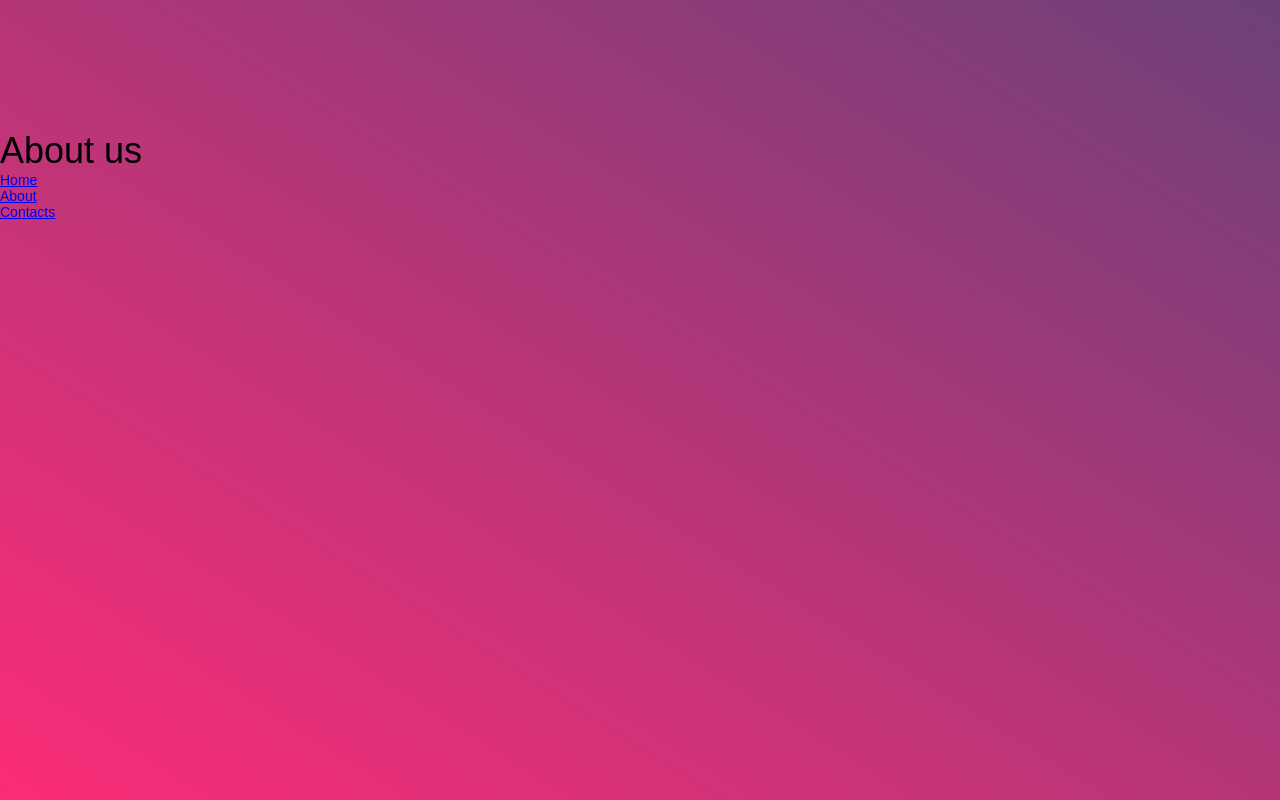
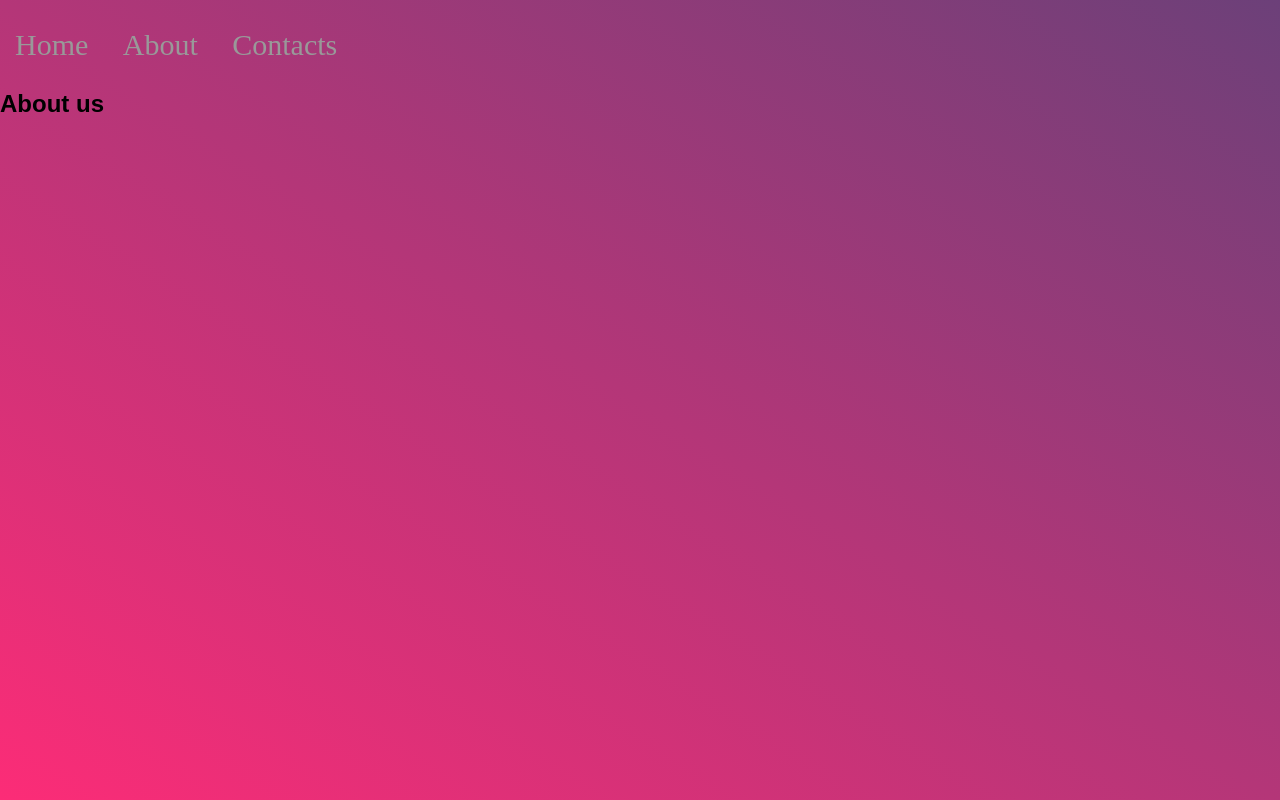
Before and after one commit to mjalal01/ServletsHandlingWithJDBC, a web app: page /About.html in a window 1280 px wide. Run offline with its HTML, style and script files only (its server is not run), Linux system fonts and the light colour scheme; data that the repository does not hold is empty.

Commit message:
Modifications done to Home, About, Contact pages

```diff
--- a/src/main/webapp/About.html
+++ b/src/main/webapp/About.html
@@ -9,30 +9,26 @@ and open the template in the editor.
         <title>About</title>
         <meta charset="UTF-8">
         <meta name="viewport" content="width=device-width, initial-scale=1.0">
-            <!-- Icons font CSS-->
-        <link href="vendor/mdi-font/css/material-design-iconic-font.min.css" rel="stylesheet" media="all">
-        <link href="vendor/font-awesome-4.7/css/font-awesome.min.css" rel="stylesheet" media="all">
-        <!-- Font special for pages-->
-
-        <!-- Vendor CSS-->
-        <link href="vendor/select2/select2Reg.min.css" rel="stylesheet" media="all">
-        <link href="vendor/datepicker/daterangepicker.css" rel="stylesheet" media="all">
 
         <!-- Main CSS-->
-        <link href="css/mainReg.css" rel="stylesheet" media="all">
+      <!--  <link href="css/mainReg.css" rel="stylesheet" media="all">-->
+
+      <link href="css/homePage.css" rel="stylesheet" type="text/css">
     </head>
     <body>
-        <div class="page-wrapper bg-gra-02 p-t-130 p-b-100 font-poppins">
-            <h1>About us</h1>
+        <div class=" limiter">
+            <div class="aboutPage bg-gra-02">
                 <header>
                         <nav>
                             <ul>
-                    <a href="Home.html"><li>Home</li></a>
-                    <a href="About.html"><li>About</li></a>
-                    <a href="Contact.html"><li>Contacts</li></a>
+                                <a href="Home.html"><li class="txt1">Home</li></a>
+                                <a href="About.html"><li class="txt1">About</li></a>
+                                <a href="Contact.html"><li class="txt1">Contacts</li></a>
                             </ul>
+                            <h1>About us</h1>
                         </nav>
                 </header>
             </div>
+        </div>
     </body>
 </html>
--- /dev/null
+++ b/src/main/webapp/css/homePage.css
@@ -0,0 +1,75 @@
+/*
+To change this license header, choose License Headers in Project Properties.
+To change this template file, choose Tools | Templates
+and open the template in the editor.
+*/
+/*
+    Created on : Jan 12, 2020, 6:46:24 PM
+    Author     : Incognito
+*/
+* {
+	margin: 0px;
+	padding: 0px;
+	box-sizing: border-box;
+}
+
+body, html {
+	height: 100%;
+	font-family: Poppins-Regular, sans-serif;
+}
+
+ul, li {
+	margin: 0px;
+	list-style-type: none;
+}
+
+nav li {
+    display: inline-block;
+    margin: 15px
+}
+
+.txt1 {
+  font-family: Poppins-Regular;
+  font-size: 30px;
+  line-height: 2;
+  color: #999999;
+}
+
+.homePage{
+    min-height: 100vh;
+    background: #9053c7;
+    background: -webkit-linear-gradient(-135deg, #c850c0, #4158d0);
+    background: -o-linear-gradient(-135deg, #c850c0, #4158d0);
+    background: -moz-linear-gradient(-135deg, #c850c0, #4158d0);
+    background: linear-gradient(-135deg, #c850c0, #4158d0);
+}
+
+.aboutPage{
+    min-height: 100vh;
+
+}
+
+.contactPage{
+
+}
+
+.limiter{
+    width: 100%;
+    margin: 0 auto;
+}
+
+.bg-gra-01 {
+  background: -webkit-gradient(linear, left bottom, left top, from(#fbc2eb), to(#a18cd1));
+  background: -webkit-linear-gradient(bottom, #fbc2eb 0%, #a18cd1 100%);
+  background: -moz-linear-gradient(bottom, #fbc2eb 0%, #a18cd1 100%);
+  background: -o-linear-gradient(bottom, #fbc2eb 0%, #a18cd1 100%);
+  background: linear-gradient(to top, #fbc2eb 0%, #a18cd1 100%);
+}
+
+.bg-gra-02 {
+  background: -webkit-gradient(linear, left bottom, right top, from(#fc2c77), to(#6c4079));
+  background: -webkit-linear-gradient(bottom left, #fc2c77 0%, #6c4079 100%);
+  background: -moz-linear-gradient(bottom left, #fc2c77 0%, #6c4079 100%);
+  background: -o-linear-gradient(bottom left, #fc2c77 0%, #6c4079 100%);
+  background: linear-gradient(to top right, #fc2c77 0%, #6c4079 100%);
+}
```
Also changed, not shown: src/main/webapp/Contact.html (+13 -15 lines), src/main/webapp/Home.html (+6 -19 lines), src/main/webapp/HomePage.html (deleted, +0 -32 lines). Lines whose indentation alone changed are shown as unchanged.
